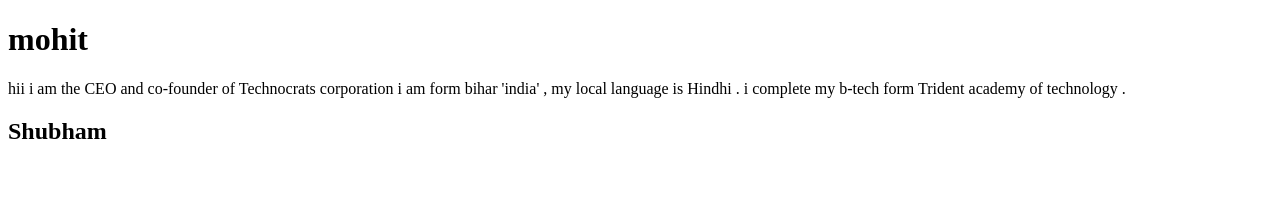
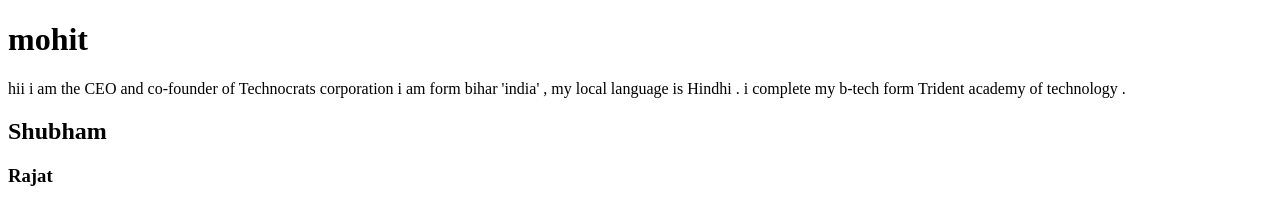
Before and after one commit to vishalkumar1007/Git-learning, a plain HTML site: page index.html in a window 1280 px wide. Drawn offline with Linux system fonts and the light colour scheme.

Commit message:
add rajat

```diff
--- a/index.html
+++ b/index.html
@@ -14,5 +14,6 @@
         academy of technology .
     </p>
     <h2>Shubham</h2>
+    <h3>Rajat</h3>
 </body>
 </html>
```
